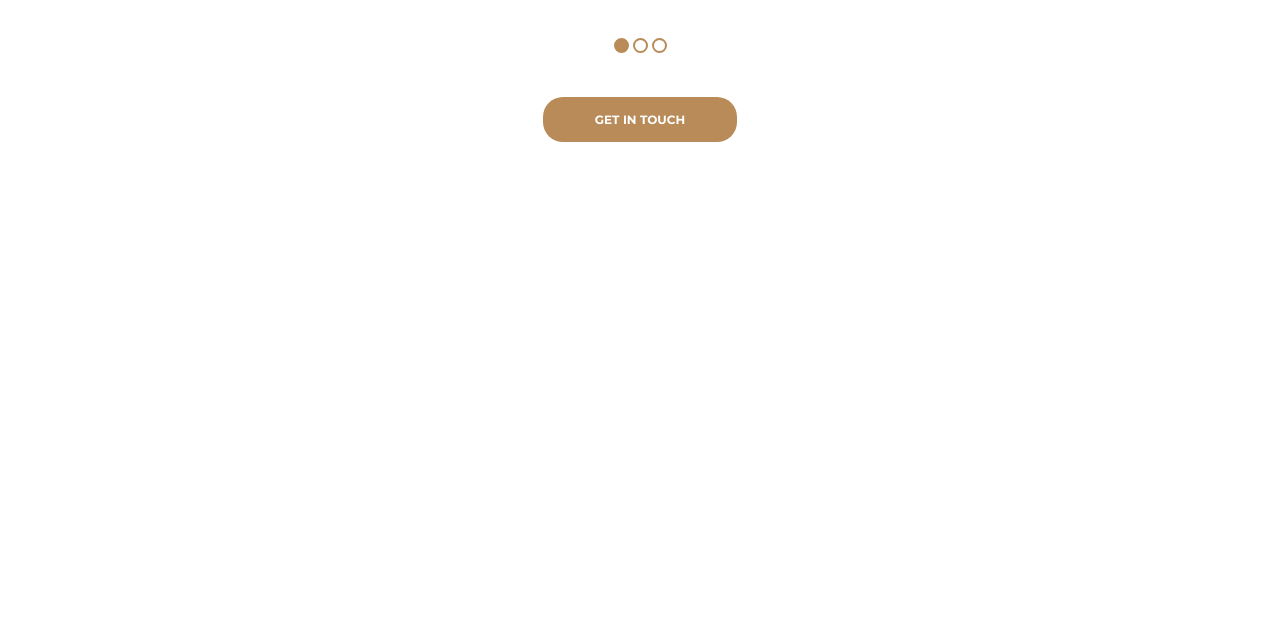
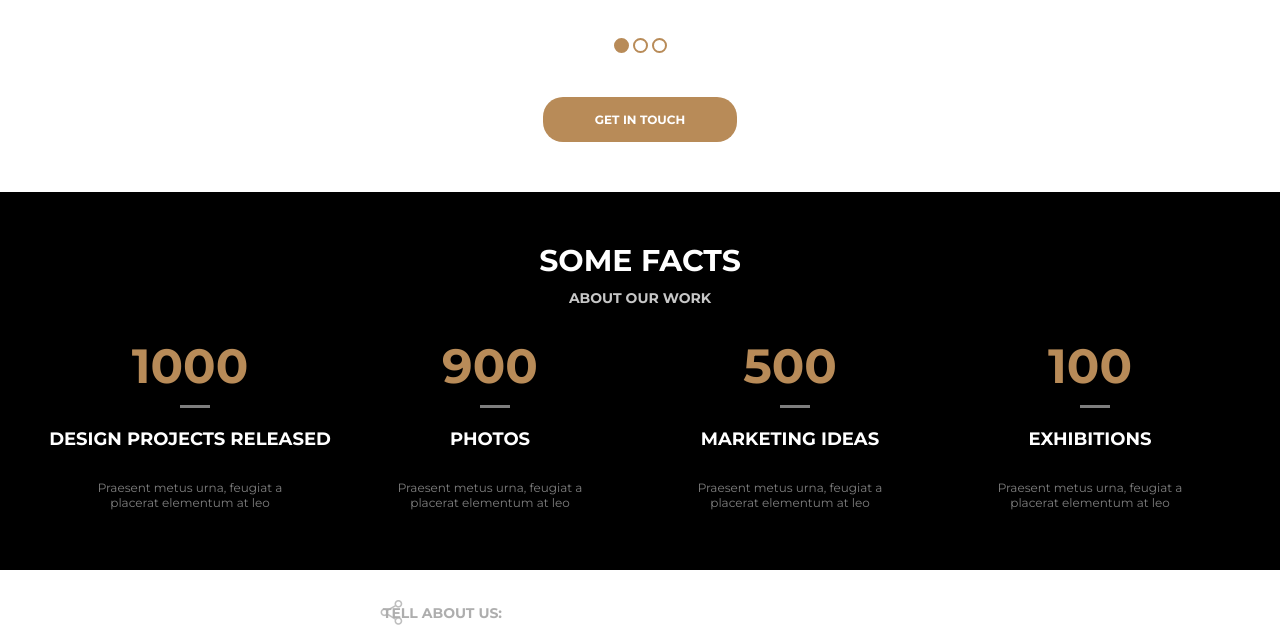
Before and after one commit to mjszewczyk/awax, a plain HTML site: page index.html in a window 1280 px wide. Shown: the part 5558-6191 px from the top of the page. Before the commit the page ends 5750 px from the top, so only its background shows below. Drawn offline with Linux system fonts and the light colour scheme.

Commit message:
Add section some-facts

```diff
--- a/index.html
+++ b/index.html
@@ -4,9 +4,9 @@
 <head>
     <meta charset="UTF-8">
     <title>Awax</title>
-    <link type="text/css" rel="stylesheet" href="style/style.css">
     <link href="https://use.fontawesome.com/releases/v5.0.7/css/all.css" rel="stylesheet">
     <link href="https://maxcdn.bootstrapcdn.com/font-awesome/4.7.0/css/font-awesome.min.css" rel="stylesheet">
+    <link type="text/css" rel="stylesheet" href="style/style.css">
     <meta name="viewport" content="width=device-width, initial-scale=1.0"> </head>
 
 <body>
@@ -362,8 +362,49 @@
             <button class="premium-button">Get in touch</button>
         </div>
     </section>
+    <section class="some-facts">
+        <div class="container">
+            <h2>Some Facts</h2>
+            <h3>About our work</h3>
+            <div class="row facts-numbers">
+                <div class="col-lg-3 design">
+                    <p class="facts-number">1000</p>
+                    <p class="facts-type">Design projects released</p>
+                    <p class="facts-paragraph">Praesent metus urna, feugiat a placerat elementum at leo</p>
+                </div>
+                <div class="col-lg-3 photos">
+                    <p class="facts-number">900</p>
+                    <p class="facts-type">Photos</p>
+                    <p class="facts-paragraph">Praesent metus urna, feugiat a placerat elementum at leo</p>
+                </div>
+                <div class="col-lg-3 marketing">
+                    <p class="facts-number">500</p>
+                    <p class="facts-type">Marketing ideas</p>
+                    <p class="facts-paragraph">Praesent metus urna, feugiat a placerat elementum at leo</p>
+                </div>
+                <div class="col-lg-3 exhibitions">
+                    <p class="facts-number">100</p>
+                    <p class="facts-type">Exhibitions</p>
+                    <p class="facts-paragraph">Praesent metus urna, feugiat a placerat elementum at leo</p>
+                </div>
+            </div>
+        </div>
+    </section>
     <section class="tell-about-us">
-        <div class="container"> </div>
+        <div class="container">
+            <div class="share-image"> <img src="images/Share.png" alt="share about us" />
+                <p>tell about us:</p>
+            </div>
+            <div class="share-social">
+                <div class="share-icons"> <i class="fa fa-twitter fa-icons" aria-hidden="true"></i>
+                    <p> 152</p> <i class="fa fa-linkedin fa-icons" aria-hidden="true"></i>
+                    <p> 31</p> <i class="fa fa-facebook fa-icons" aria-hidden="true"></i>
+                    <p> 165</p> <i class="fa fa-google-plus fa-icons" aria-hidden="true"></i>
+                    <p> 22</p> <i class="fa fa-pinterest-p fa-icons" aria-hidden="true"></i>
+                    <p> 165</p>
+                </div>
+            </div>
+        </div>
     </section>
 </body>
 
--- a/style/style.css
+++ b/style/style.css
@@ -1102,3 +1102,105 @@ header nav ul li a {
     background-color: #000;
     border: none;
 }
+
+.some-facts {
+    background-color: #000;
+}
+
+.some-facts h2 {
+    font-size: 30px;
+    font-family: "Montserrat";
+    color: rgb(255, 255, 255);
+    font-weight: bold;
+    text-transform: uppercase;
+    text-align: center;
+    padding-top: 50px;
+    padding-bottom: 10px;
+    margin: 0;
+}
+
+.some-facts h3 {
+    font-size: 14px;
+    font-family: "Montserrat";
+    color: #c7c7c7;
+    font-weight: bold;
+    text-transform: uppercase;
+    text-align: center;
+    margin: 0;
+    padding: 0;
+}
+
+.facts-numbers {
+    text-align: center;
+}
+
+.facts-number {
+    font-size: 48px;
+    font-family: "Montserrat";
+    color: rgb(184, 139, 88);
+    font-weight: bold;
+    text-align: center;
+    margin-top: 30px;
+    margin-bottom: 20px;
+    padding: 0;
+}
+
+.facts-number::after {
+    content: '';
+    width: 30px;
+    height: 3px;
+    background-color: #7e7e7e;
+    display: block;
+    margin-top: 10px;
+    margin-bottom: 5px;
+    margin-left: calc(50% - 10px)
+}
+
+.facts-type {
+    font-size: 18px;
+    font-family: "Montserrat";
+    color: #fff;
+    font-weight: bold;
+    text-align: center;
+    text-transform: uppercase;
+    margin: 0;
+    margin-bottom: 30px;
+    padding: 0;
+}
+
+.facts-paragraph {
+    font-size: 12px;
+    font-family: "Montserrat";
+    color: rgb(126, 126, 126);
+    text-align: center;
+    margin-bottom: 60px;
+    width: 65%;
+    display: block;
+    margin: 0 auto;
+    margin-bottom: 60px;
+}
+
+.share-image {
+    margin-top: 20px;
+}
+
+.share-image p {
+    display: inline;
+    position: absolute;
+    right: 778px;
+    font-size: 14px;
+    font-family: "Montserrat";
+    color: rgb(174, 174, 174);
+    font-weight: bold;
+    text-transform: uppercase;
+    text-align: left;
+}
+
+.share-image img {
+    margin: 10px 340px;
+    padding: 0;
+}
+
+.share-icons fa {
+    display: inline;
+}
```
